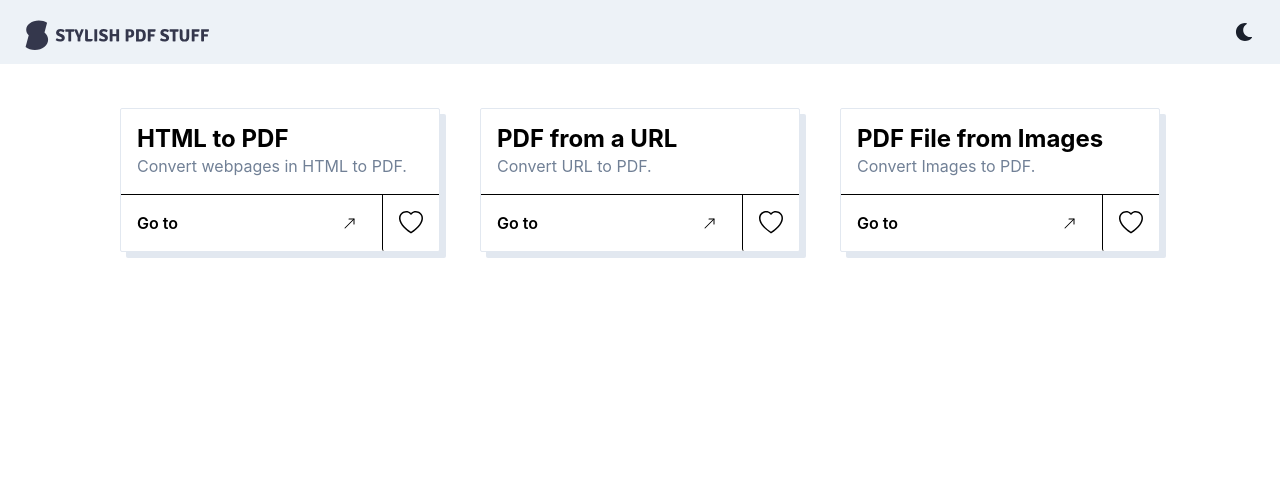
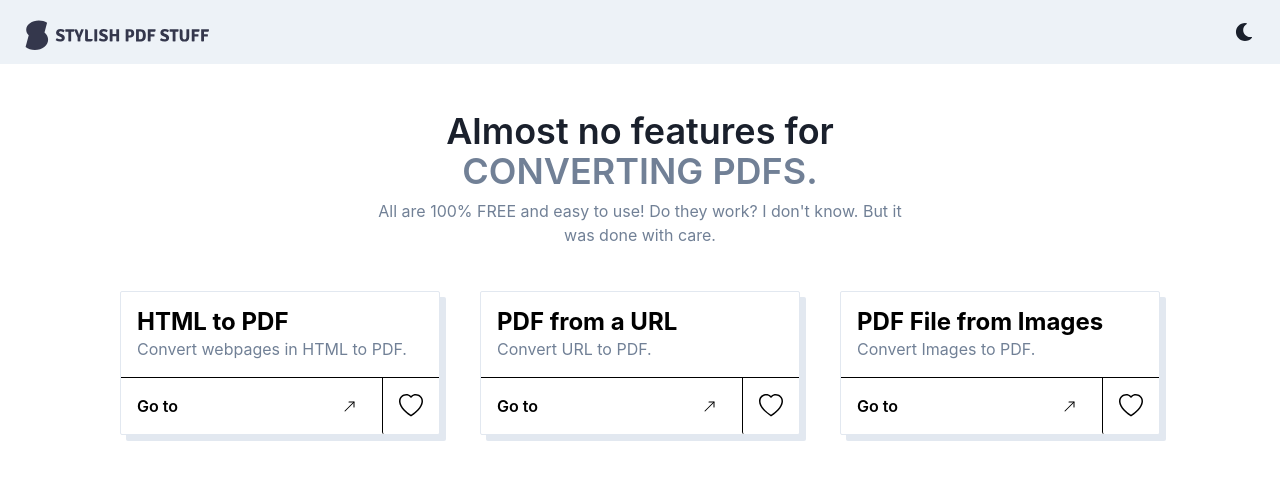
Before and after one commit to allanfoppa/stylish-pdf-stuff, a React (Create React App) app in the folder frontend/: page / in a window 1280 px wide. Shown: the top 480 px of the page. Built offline with nearby package versions, Linux system fonts and the light colour scheme.

Commit message:
Hero CTA component

```diff
--- /dev/null
+++ b/frontend/src/components/Layout/Hero.tsx
@@ -0,0 +1,31 @@
+import {
+  Box,
+  Heading,
+  Container,
+  Text,
+  Stack
+} from '@chakra-ui/react'
+
+export default function Hero() {
+  return (
+    <Container maxW={'3xl'}>
+      <Stack
+        as={Box}
+        textAlign={'center'}
+      >
+        <Heading
+          fontWeight={600}
+          lineHeight={'110%'}
+        >
+          Almost no features for <br />
+          <Text as={'span'} color={'gray.500'}>
+            CONVERTING PDFS.
+          </Text>
+        </Heading>
+        <Text color={'gray.500'}>
+          All are 100% FREE and easy to use! Do they work? I don't know. But it was done with care.
+        </Text>
+      </Stack>
+    </Container>
+  )
+}
--- a/frontend/src/views/Home.tsx
+++ b/frontend/src/views/Home.tsx
@@ -1,11 +1,16 @@
-import { Container, Flex } from "@chakra-ui/react";
+import { Container, Flex, Text } from "@chakra-ui/react";
 
 import CardItem from "../components/DataDisplay/CardItem";
+import Hero from "../components/Layout/Hero";
+
 import { features } from "../constants/features.constant";
 
 export default function Home() {
   return(
     <Container centerContent>
+      <Flex marginTop={12} direction={"column"} align={"center"}>
+        <Hero />
+      </Flex>
       <Flex>
         {features.map((feature) => {
           return(
```
